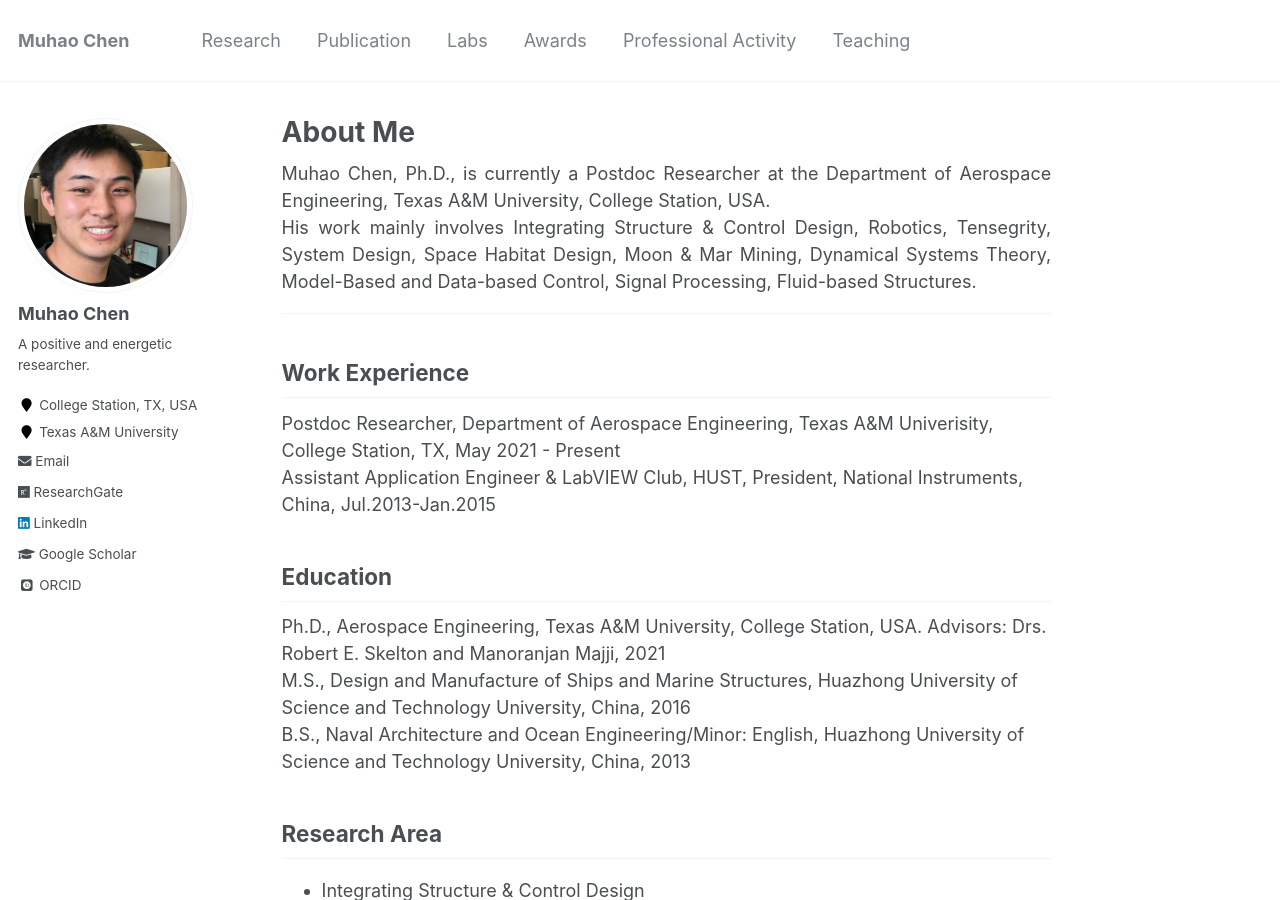
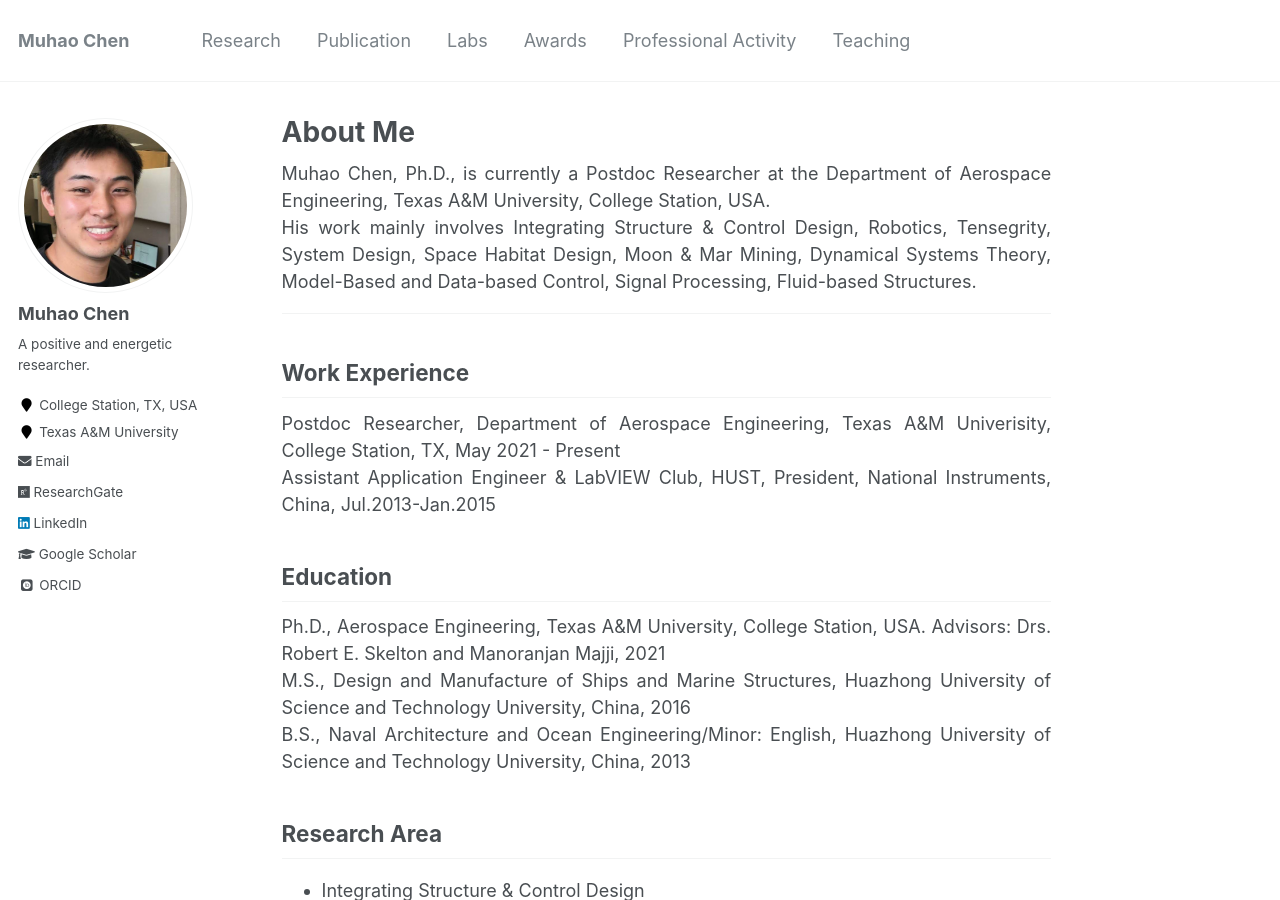
Before and after one commit to Muhao-Chen/muhao-chen.github.io, a Jekyll site: the page built from _pages/about.md, in a window 1280 px wide and 900 px high. Built offline with Jekyll 4.4.1, drawn with Linux system fonts in a browser that asks for light colours; some web fonts are replaced.

Commit message:
Update about.md

```diff
--- a/_pages/about.md
+++ b/_pages/about.md
@@ -16,8 +16,8 @@ toc: true
 
 ## Work Experience
 
-Postdoc Researcher, Department of Aerospace Engineering, Texas A&M Univerisity, College Station, TX, May 2021 - Present
-Assistant Application Engineer & LabVIEW Club, HUST, President, National Instruments, China, Jul.2013-Jan.2015
+<div style="text-align: justify"> Postdoc Researcher, Department of Aerospace Engineering, Texas A&M Univerisity, College Station, TX, May 2021 - Present </div>
+<div style="text-align: justify"> Assistant Application Engineer & LabVIEW Club, HUST, President, National Instruments, China, Jul.2013-Jan.2015 </div>
 
 <!--Research Assistant, Department of Aerospace Engineering, Texas A&M Univerisity, College Station, TX, Sept.2016 - May 2021-->
 <!--Research Assistant, Department of Naval Architecture and Ocean Engineering, Huazhong University of Sci. & Tech. (HUST), China, Sept.2012 - Jul.2016-->
@@ -25,9 +25,9 @@ Assistant Application Engineer & LabVIEW Club, HUST, President, National Instrum
 
 ## Education
 
-Ph.D., Aerospace Engineering, Texas A&M University, College Station, USA. Advisors: Drs. Robert E. Skelton and Manoranjan Majji, 2021
-M.S., Design and Manufacture of Ships and Marine Structures, Huazhong University of Science and Technology University, China, 2016
-B.S., Naval Architecture and Ocean Engineering/Minor: English, Huazhong University of Science and Technology University, China, 2013
+<div style="text-align: justify"> Ph.D., Aerospace Engineering, Texas A&M University, College Station, USA. Advisors: Drs. Robert E. Skelton and Manoranjan Majji, 2021  </div>
+<div style="text-align: justify"> M.S., Design and Manufacture of Ships and Marine Structures, Huazhong University of Science and Technology University, China, 2016  </div>
+<div style="text-align: justify"> B.S., Naval Architecture and Ocean Engineering/Minor: English, Huazhong University of Science and Technology University, China, 2013 </div>
 
 
 ## Research Area
```
